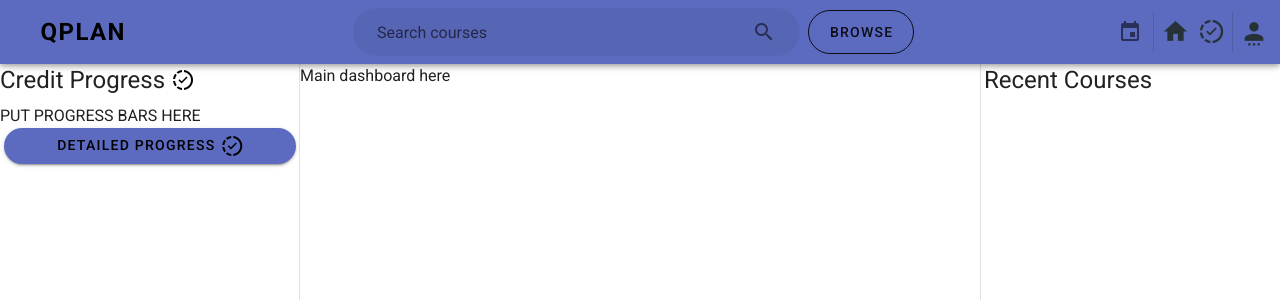
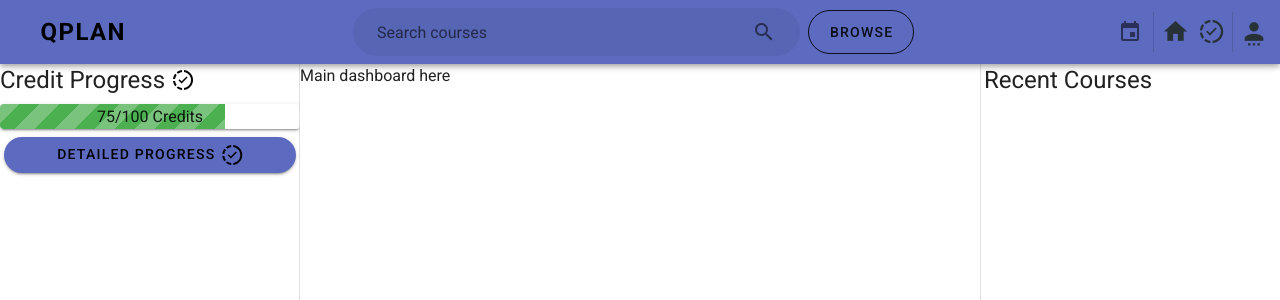
Before and after one commit to EdwinXu/CMPE-CISC-325, a Vue app in the folder qplan/: page /#/ in a window 1280 px wide. Shown: the top 300 px of the page. Built offline with nearby package versions, Linux system fonts and the light colour scheme.

Commit message:
Add ProgressBar component

```diff
--- /dev/null
+++ b/qplan/src/components/ProgressBar.vue
@@ -0,0 +1,18 @@
+<template>
+  <div>
+    <v-card class="mb-2" rounded>
+      <v-progress-linear buffer-value="50" height="25" value="75" striped color="green">
+        <span>75/100 Credits</span>
+      </v-progress-linear>
+    </v-card>
+  </div>
+</template>
+
+<script>
+export default {
+  name: "ProgressBar"
+};
+</script>
+
+<style>
+</style>
--- a/qplan/src/components/layout/ProgressSidebar.vue
+++ b/qplan/src/components/layout/ProgressSidebar.vue
@@ -4,7 +4,7 @@
       Credit Progress
       <v-icon color="black" class="mb-1">mdi-progress-check</v-icon>
     </div>
-    PUT PROGRESS BARS HERE
+    <ProgressBar />
     <div class="mx-1">
       <v-btn rounded block color="indigo lighten-1">
         <router-link to="/progress">
@@ -17,8 +17,11 @@
 </template>
 
 <script>
+import ProgressBar from "../ProgressBar.vue";
+
 export default {
   name: "ProgressSidebar",
+  components: { ProgressBar },
   data() {
     return {};
   },
```
